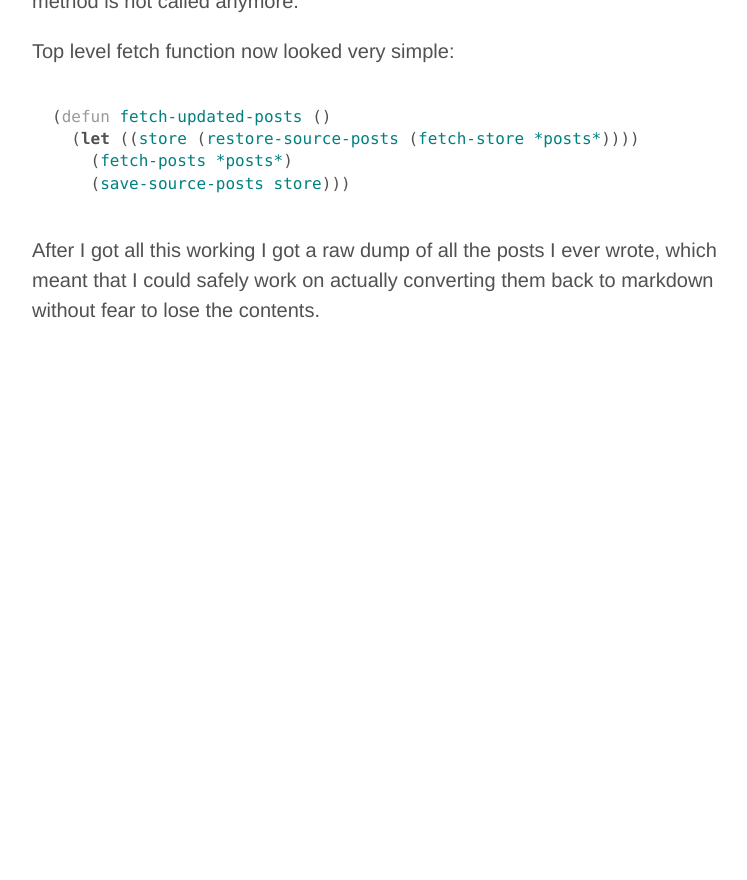
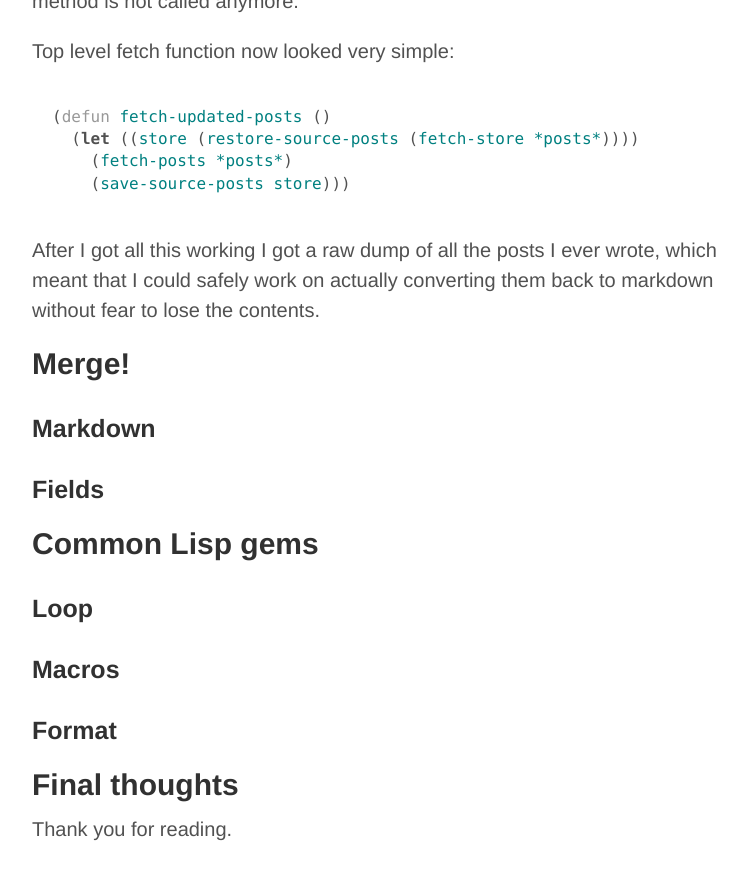
Before and after one commit to can3p/can3p.github.io, a Jekyll site: the page built from _posts/2018-05-31-on-writing-common-lisp-blog-client.md, in a window 1280 px wide and 900 px high, scrolled down 27057 px. Shown: the top 880 px of the window, without its empty margins (248-995 px from the left). Built offline with Jekyll 4.4.1, drawn with Linux system fonts in a browser that asks for light colours; comment, search, counter and statistics services are not loaded; before the commit the page ends 27462 px from its top, so only the background shows below that.

Commit message:
final outline

```diff
--- a/_posts/2018-05-31-on-writing-common-lisp-blog-client.md
+++ b/_posts/2018-05-31-on-writing-common-lisp-blog-client.md
@@ -1090,6 +1090,24 @@ After I got all this working I got a raw dump of all the posts I ever
 wrote, which meant that I could safely work on actually converting them
 back to markdown without fear to lose the contents.
 
+## Merge!
+
+### Markdown
+
+### Fields
+
+## Common Lisp gems
+
+### Loop
+
+### Macros
+
+### Format
+
+## Final thoughts
+
+Thank you for reading.
+
 
 
 [roswell script]: https://github.com/can3p/cl-journal/blob/master/roswell/cl-journal.ros
```
